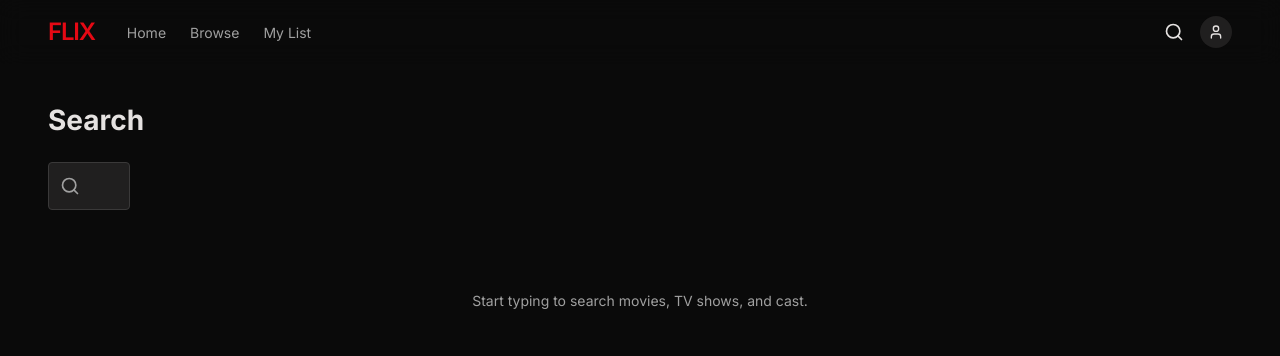
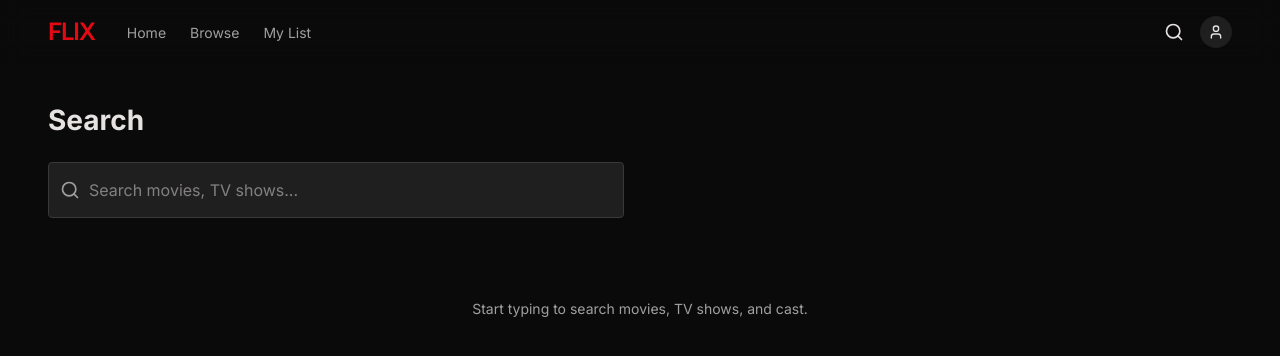
Before and after one commit to EmanuelGarciaR/flix, a Next.js app: page /search in a window 1280 px wide. Shown: the top 356 px of the page. Built offline with nearby package versions, Linux system fonts and the light colour scheme; no server answers.

Commit message:
feat: implement SearchInput component and define custom Tailwind theme and typography variables

```diff
--- a/app/globals.css
+++ b/app/globals.css
@@ -70,11 +70,6 @@
 
   /* Spacing */
   --spacing-base: 4px;
-  --spacing-xs: 4px;
-  --spacing-sm: 8px;
-  --spacing-md: 16px;
-  --spacing-lg: 24px;
-  --spacing-xl: 32px;
   --spacing-gutter: 12px;
   --spacing-margin-mobile: 16px;
   --spacing-margin-desktop: 48px;
--- a/components/search/SearchInput.tsx
+++ b/components/search/SearchInput.tsx
@@ -22,7 +22,7 @@ export function SearchInput({
         value={value}
         onChange={(e) => onChange(e.target.value)}
         placeholder={placeholder}
-        className="h-12 w-full rounded border border-surface-bright bg-surface-container pl-10 pr-10 text-body-sm text-on-surface focus:border-primary focus:outline-none transition-colors"
+        className="h-14 w-full rounded border border-surface-bright bg-surface-container pl-10 pr-10 text-body-lg text-on-surface focus:border-primary focus:outline-none transition-colors"
       />
       {value && (
         <button
```
